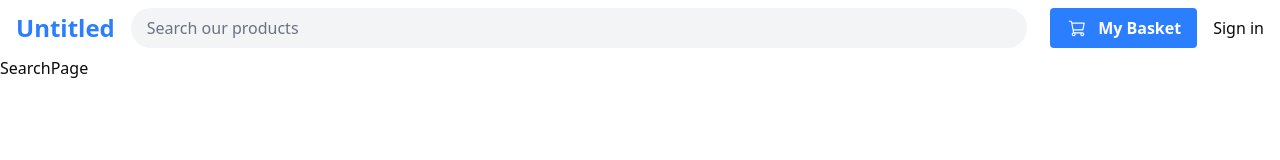
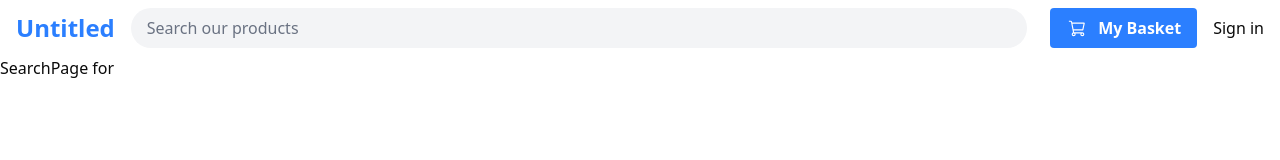
Before and after one commit to alx-dolphin/vercel-ecom-site, a Next.js app: page /search in a window 1280 px wide. Shown: the top 160 px of the page. Built offline with nearby package versions, Linux system fonts and the light colour scheme; no server answers.

Commit message:
Searchparams in place (using async as per next 15 docs)

```diff
--- a/app/(store)/search/page.tsx
+++ b/app/(store)/search/page.tsx
@@ -1,8 +1,13 @@
-import React from 'react'
-
-function SearchPage() {
+async function SearchPage({
+    searchParams,
+}: {
+    searchParams: {
+        query: string;
+    }
+}) {
+    const { query } = await searchParams;
   return (
-    <div>SearchPage</div>
+    <div>SearchPage for {query}</div>
   )
 }
 
```
